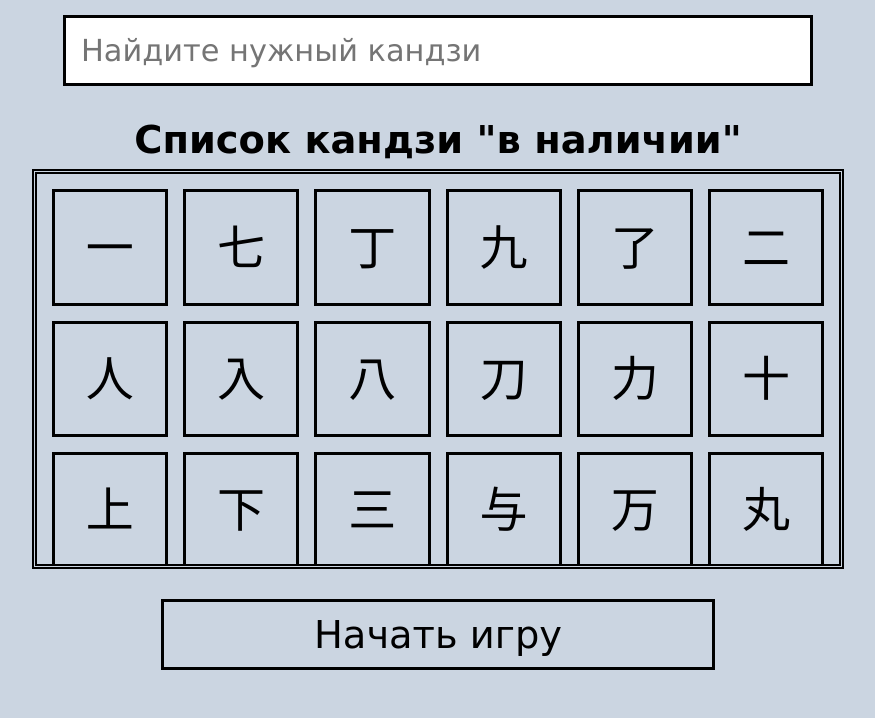
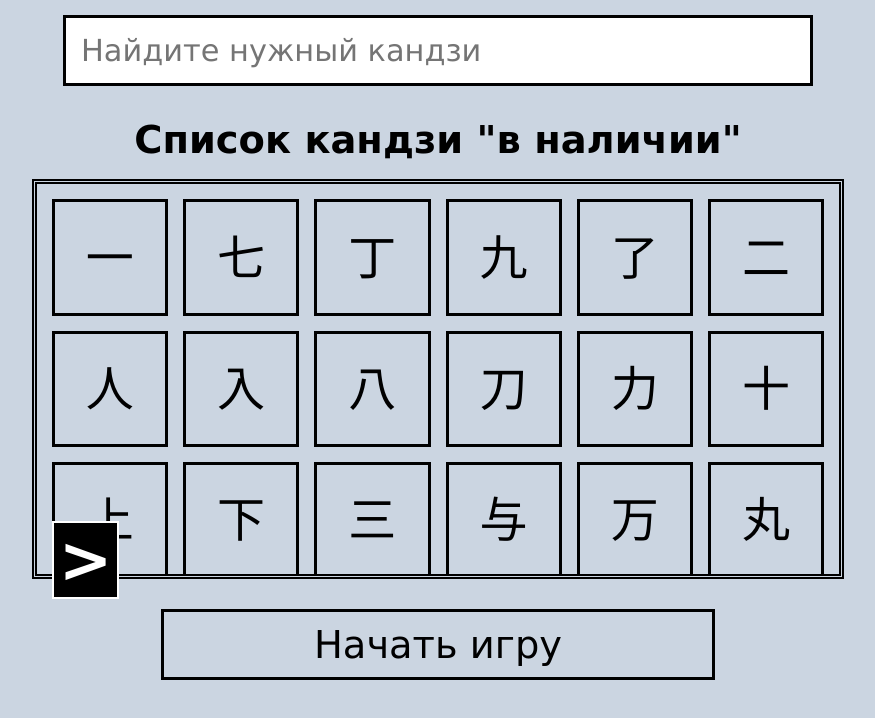
Before and after one commit to avs-ht/kanji-play, a React (Vite) app: page / in a window 1280 px wide. Shown: the top 718 px of the page, without its empty margins (202-1077 px from the left). Built offline with nearby package versions, Linux system fonts and the light colour scheme.

Commit message:
Get rid of lags when changing to ALL_KANA

```diff
--- a/src/constants/const.ts
+++ b/src/constants/const.ts
@@ -1,3 +1,5 @@
 import KANJI from './kana.json'
 
+export const PAGINATION_STEP = 50
+
 export default KANJI.kanji;
--- a/src/pages/main-page/searchComponent.tsx
+++ b/src/pages/main-page/searchComponent.tsx
@@ -1,7 +1,7 @@
 import styles from './searchComponent.module.scss'
 import SearchButton from "./searchComponent/searchButton"
 import SearchField from "./searchComponent/searchField"
-import SearchResult from "./searchComponent/searchResult"
+import SearchResult from "./searchComponent/searchResult/searchResult"
 
 const SearchComponent = () => {
     return (
--- a/src/pages/main-page/searchComponent/searchResult.tsx
+++ /dev/null
@@ -1,67 +0,0 @@
-import clsx from 'clsx'
-import styles from './searchResult.module.scss'
-import KANJI from '@/constants/const'
-import { useMemo, useState } from 'react'
-import useKanjiStore from '@/stores/kanjiStore'
-
-const ResultButton: React.FC<{kanji: string}> = ({kanji}) => {
-    const selectedKanji = useKanjiStore(state => state.selectedKanji)
-    const addKanji = useKanjiStore(state => state.addSelectedKanji)
-    const deleteKanji = useKanjiStore(state => state.deleteSelectedKanji)
-    const [isSelected, setSelected] = useState<boolean>(selectedKanji.includes(kanji))
-    return (
-        <button
-        className={clsx(styles.resultButton, isSelected && styles.selected  )}
-        type="button"
-        onClick={() => {
-            setSelected(!isSelected)
-            if (isSelected) {
-                deleteKanji(kanji)
-                return
-            }
-            addKanji(kanji)
-        }}>
-            {kanji}
-        </button>
-    )
-}
-
-const SearchResult = () => {
-    const fieldKanji = useKanjiStore(state => state.fieldKanji)
-    const isEmpty = fieldKanji === ""
-    const isInKanji = KANJI.indexOf(fieldKanji) !== -1
-    const notFinded = !isEmpty && !isInKanji
-
-    const showed = useMemo(() => {
-        if (isEmpty) {
-            return (
-                <>
-                {
-                    KANJI.map(kanji => {
-                        return (
-                            <ResultButton key={kanji} kanji={kanji}/>
-                        )
-                    })
-                }
-                </>
-            )
-        }
-        if (!isEmpty && isInKanji) {
-            return  <ResultButton kanji={fieldKanji}/>
-        }
-
-        if (notFinded) {
-            return "Такого кандзи не было найдено!"
-        }
-    }, [fieldKanji])
-    return (
-        <>
-        <h2 className={styles.title}>Список кандзи "в наличии"</h2>
-        <div className={clsx(styles.resultContainer, notFinded && styles.notFinded)}>
-            {showed}
-        </div>
-        </>
-    )
-}
-
-export default SearchResult
--- /dev/null
+++ b/src/pages/main-page/searchComponent/searchResult/pagination.tsx
@@ -0,0 +1,64 @@
+import styles from './searchResult.module.scss'
+import KANJI, { PAGINATION_STEP } from '@/constants/const'
+import ResultButton from './resultButton'
+
+import usePKBStore from '@/stores/paginationKanjiBorderStore'
+const ALL_KANA = KANJI.map(kanji => {
+    return (
+        <ResultButton key={kanji} kanji={kanji}/>
+    )
+})
+
+const STEP = PAGINATION_STEP
+const Pagination = () => {
+    const PKBTStore = usePKBStore()
+    console.log(PKBTStore)
+    const rightArrowClickHandler = () => {
+        const prev = {
+            floor: PKBTStore.floor,
+            ceiling: PKBTStore.ceiling
+        }
+        const newBorders = {
+            floor: prev.floor + STEP,
+            ceiling: prev.ceiling + STEP
+        }
+
+        if (prev.ceiling > ALL_KANA.length) {
+            prev.ceiling = ALL_KANA.length
+            prev.floor = prev.ceiling - STEP
+        }
+
+        PKBTStore.setFloor(newBorders.floor)
+        PKBTStore.setCeiling(newBorders.ceiling)
+    }
+
+    const leftArrowClickHandler = () => {
+        const prev = {
+            floor: PKBTStore.floor,
+            ceiling: PKBTStore.ceiling
+        }
+        const newBorders = {
+            floor: prev.floor - STEP,
+            ceiling: prev.ceiling - STEP
+        }
+
+        if (prev.floor < 0) {
+            prev.ceiling = STEP
+            prev.floor = 0
+        }
+
+        PKBTStore.setFloor(newBorders.floor)
+        PKBTStore.setCeiling(newBorders.ceiling)
+    }
+    return (
+        <>
+        {ALL_KANA.slice(PKBTStore.floor, PKBTStore.ceiling)}
+        <div className={styles.paginationButtons}>
+           {PKBTStore.floor > 0 && <button type='button' onClick={leftArrowClickHandler}>{"<"}</button>}
+           {PKBTStore.ceiling < ALL_KANA.length && <button type='button' onClick={rightArrowClickHandler}>{">"}</button>}
+        </div>
+        </>
+    )
+}
+
+export default Pagination
--- /dev/null
+++ b/src/pages/main-page/searchComponent/searchResult/resultButton.tsx
@@ -0,0 +1,27 @@
+import styles from './searchResult.module.scss'
+import useKanjiStore from "@/stores/kanjiStore";
+import clsx from 'clsx';
+import { memo } from "react";
+
+const ResultButton: React.FC<{kanji: string}> = memo(({kanji}) => {
+    const selectedKanji = useKanjiStore(state => state.selectedKanji)
+    const addKanji = useKanjiStore(state => state.addSelectedKanji)
+    const deleteKanji = useKanjiStore(state => state.deleteSelectedKanji)
+    const isSelected = selectedKanji.includes(kanji);
+    return (
+        <button
+        className={clsx(styles.resultButton, isSelected && styles.selected  )}
+        type="button"
+        onClick={() => {
+            if (isSelected) {
+                deleteKanji(kanji);
+                return
+            }
+            addKanji(kanji);
+        }}>
+            {kanji}
+        </button>
+    )
+})
+
+export default ResultButton
--- a/src/pages/main-page/searchComponent/searchResult.module.scss
+++ b/src/pages/main-page/searchComponent/searchResult/searchResult.module.scss
@@ -43,9 +43,33 @@
     }
 
 }
-
-
 .title {
     font-size: clamp(1.3rem, 3.7vw,2.4rem);
     font-weight: 600;
 }
+.positionContainer {
+    position: relative;
+    width: 100%;
+    display: flex;
+    flex-direction: column;
+    align-items: center;
+    gap: 20px;
+}
+.paginationButtons {
+    width: 300px;
+    display: flex;
+
+    position: absolute;
+    bottom: 0;
+    > button {
+        padding: 5px;
+        color: white;
+        line-height: 1;
+        border: 2px solid white;
+        z-index: 9999;
+        font-weight: 700;
+        font-size: 4rem;
+
+        background-color: black;
+    }
+}
--- /dev/null
+++ b/src/pages/main-page/searchComponent/searchResult/searchResult.tsx
@@ -0,0 +1,39 @@
+import clsx from 'clsx'
+import styles from './searchResult.module.scss'
+import KANJI from '@/constants/const'
+import useKanjiStore from '@/stores/kanjiStore'
+import ResultButton from './resultButton'
+import Pagination from './pagination'
+
+const SearchResult = () => {
+    const fieldKanji = useKanjiStore(state => state.fieldKanji.split(''))
+    const isEmpty = fieldKanji.length === 0
+    const inKanji = KANJI.filter(kanji => fieldKanji.includes(kanji)).map(kanji => {
+        return <ResultButton key={kanji} kanji={kanji}/>
+    })
+
+    const notFinded = !isEmpty && inKanji.length === 0
+
+    let showed: JSX.Element[] | JSX.Element | string = ""
+
+    if (isEmpty) {
+        showed = <Pagination />
+    }
+    if (!isEmpty && inKanji.length !== 0) {
+        showed = inKanji
+    }
+    if (notFinded) {
+        showed = "Такого кандзи не было найдено!"
+    }
+
+    return (
+        <div className={styles.positionContainer}>
+            <h2 className={styles.title}>Список кандзи "в наличии"</h2>
+            <div className={clsx(styles.resultContainer, notFinded && styles.notFinded)}>
+                {showed}
+            </div>
+        </div>
+    )
+}
+
+export default SearchResult
--- /dev/null
+++ b/src/stores/paginationKanjiBorderStore.ts
@@ -0,0 +1,14 @@
+
+import { PAGINATION_STEP } from "@/constants/const"
+import IPKBStore from "@/types/paginationKanjiBorderStore"
+import { create } from "zustand"
+
+// PKB - Pagination Kanji Border
+const usePKBStore = create<IPKBStore>((set) => ({
+    floor: 0,
+    ceiling: PAGINATION_STEP,
+    setFloor: (n) => {set(() => ({floor: n}))},
+    setCeiling: (n) => {set(() => ({ceiling: n}))}
+}))
+
+export default usePKBStore
--- /dev/null
+++ b/src/types/paginationKanjiBorderStore.ts
@@ -0,0 +1,6 @@
+export default interface IPKBStore {
+    floor: number,
+    ceiling: number,
+    setFloor: (n: number) => void,
+    setCeiling: (n: number) => void
+}
```
Also changed, not shown: src/constants/kana.json (+4 -4 lines).
